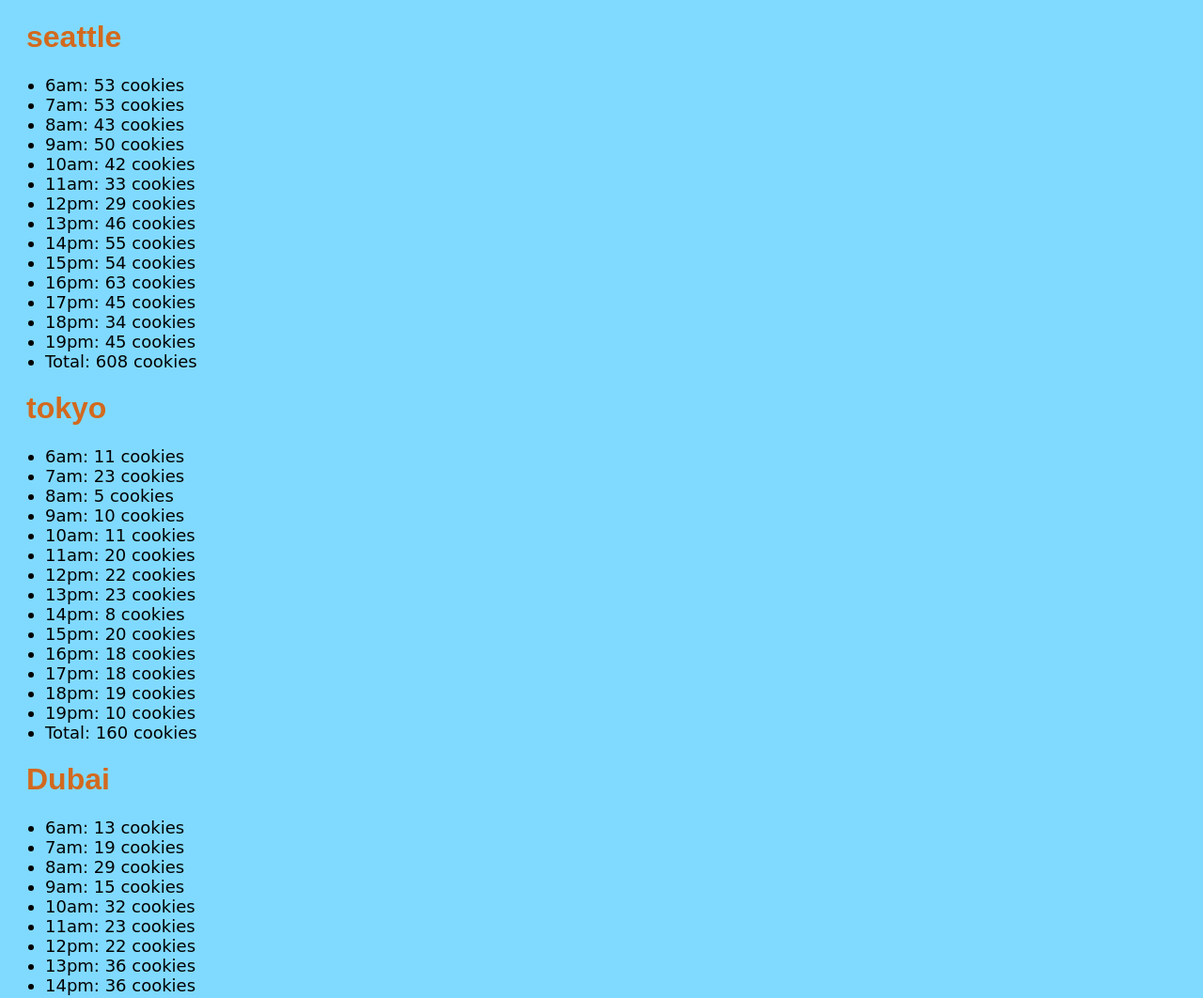
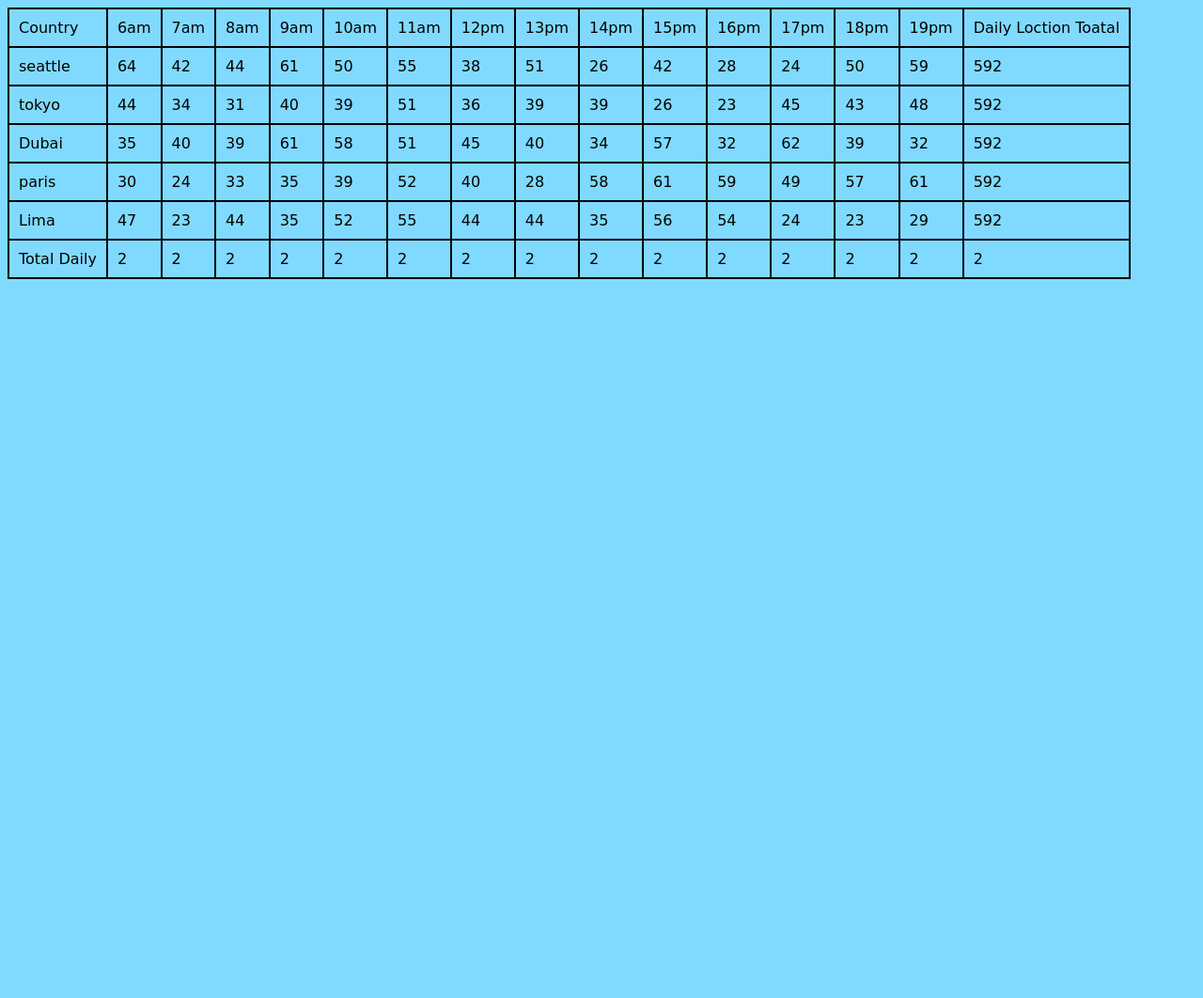
Before and after one commit to ahmadaldabouqii/cookie-stand, a plain HTML site: page sales.html in a window 1280 px wide. Shown: the top 1062 px of the page at 94% size. After the commit the page ends 800 px from the top, so only its background shows below. Drawn offline with Linux system fonts and the light colour scheme.

Commit message:
replace object with constructor and replace buldded list wit table

```diff
--- a/css/style.css
+++ b/css/style.css
@@ -8,7 +8,7 @@ img{
 
 body{
     background-color:#80daff ;
-    color: chocolate;
+
 }
 
 li{
@@ -26,10 +26,6 @@ a, u {
     text-decoration: none;
 }
 
-nav{
-
-}
-
 footer{
     position: fixed;
     bottom:0;
@@ -37,3 +33,14 @@ footer{
     font-family: cursive;
     margin-bottom: 15px;
 }
+
+table{
+    border-collapse: collapse;
+    border:2px black solid;
+  }
+
+  td, th, tr{
+    border:solid 2px black;
+    font-family: cursive;
+    padding : 10px;
+  }
--- a/js/app.js
+++ b/js/app.js
@@ -1,13 +1,19 @@
 'use strict';
-
 let total = 0;
 
-let seattle = document.createElement('h1');
-seattle.innerHTML = 'seattle';
+let table = document.getElementById('table');
+let avg = document.createElement('td');
 
-let main = document.getElementById('demo');
-let unOrderedList = document.createElement('ul');
-let avg = document.createElement('li');
+
+
+function Data(min, max) {
+    this.min = min;
+    this.max = max;
+}
+
+function hourlyCustomers(min, max) {
+    return Math.floor(Math.random() * (max - min + 1) + min);
+}
 
 let seattleData = {
     seattle: [],
@@ -16,205 +22,263 @@ let seattleData = {
         for (let i = 6; i < 20; i++) {
             if (i < 12) {
                 total += hourlyCustomers(23, 65);
-                this.seattle.push(i + 'am: ' + hourlyCustomers(23, 65) + ' cookies');
+                // this.seattle.push(i + 'am: ' + hourlyCustomers(23, 65) + ' cookies');
             } else {
                 total += hourlyCustomers(23, 65);
-                this.seattle.push(i + 'pm: ' + hourlyCustomers(23, 65) + ' cookies');
+                // this.seattle.push(i + 'pm: ' + hourlyCustomers(23, 65) + ' cookies');
             }
         }
     },
 
     avgCookiesSales: function () {
-        return 'Avg Cookie / Sale: ' + total / 365;
+        return Math.ceil(total / 365);
     }
 }
 seattleData.hours();
-function hourlyCustomers(min, max) {
-    return Math.floor(Math.random() * (max - min + 1) + min);
-}
 
-for (let i = 0; i < seattleData.seattle.length; i++) {
-    let li = document.createElement('li');
-    li.innerHTML = seattleData.seattle[i];
-    unOrderedList.appendChild(li);
-}
+let sea = new Data(23, 65);
 
-main.appendChild(seattle);
-avg.innerHTML = 'Total: ' + total + ' cookies';
-unOrderedList.appendChild(avg);
-main.appendChild(unOrderedList);
-
-// ===========================================================================================================
-
-total = 0;
-
-let tokyo = document.createElement('h1');
-tokyo.innerHTML = 'tokyo';
-main.appendChild(tokyo);
-
-let tokyo_ul = document.createElement('ul');
-let tokyo_avg = document.createElement('li');
+let hoursWork = [];
+let Country = ['seattle', 'tokyo', 'Dubai', 'paris', 'Lima'];
 
 
-let tokyoData = {
-    tokyo: [],
-    hours: function () {
+for (let i = 5; i < 21; i++) {
+    if (i === 5) {
+        hoursWork.push("Country");
+    }
+    else if (i < 12) {
+        hoursWork.push(i + 'am');
 
-        for (let i = 6; i < 20; i++) {
-            if (i < 12) {
-                total += hourlyCustomers(3, 24);
-                this.tokyo.push(i + 'am: ' + hourlyCustomers(3, 24) + ' cookies');
-            } else {
-                total += hourlyCustomers(3, 24);
-                this.tokyo.push(i + 'pm: ' + hourlyCustomers(3, 24) + ' cookies');
-            }
-        }
-    },
-
-    avgCookiesSales: function () {
-        return 'Avg Cookie / Sale: ' + total / 365;
+    }
+    else if (i === 20) {
+        hoursWork.push("Daily Loction Toatal");
+    }
+    else {
+        hoursWork.push(i + 'pm');
     }
 }
 
-tokyoData.hours();
+let tr = document.createElement('tr');
 
-for (let i = 0; i < tokyoData.tokyo.length; i++) {
-    let li = document.createElement('li');
-    li.innerHTML = tokyoData.tokyo[i];
-    tokyo_ul.appendChild(li);
-}
+(function addRow() {
+    for (let i = 0; i < hoursWork.length; i++) {
+        let td = document.createElement('td');
+        td.innerHTML = hoursWork[i];
+        tr.appendChild(td);
+        table.appendChild(tr);
+    }
 
-tokyo_avg.innerHTML = 'Total: ' + total + ' cookies';
-tokyo_ul.appendChild(tokyo_avg);
-main.appendChild(tokyo_ul);
+    for (let i = 0; i < Country.length; i++) {
+        let tr2 = document.createElement('tr');
+        let td2 = document.createElement('td');
+        td2.innerHTML = Country[i];
+        tr2.appendChild(td2);
+        table.appendChild(tr2);
 
-// ===========================================================================================================
+        for (let z = 0; z < 15; z++) {
+            let td2 = document.createElement('td');
+            td2.innerHTML = hourlyCustomers(23, 65);
+            tr2.appendChild(td2);
+            table.appendChild(tr2);
 
-total = 0;
-
-let Dubai = document.createElement('h1');
-Dubai.innerHTML = 'Dubai';
-main.appendChild(Dubai);
-
-let Dubai_ul = document.createElement('ul');
-let Dubai_avg = document.createElement('li');
-
-let DubaiData = {
-    Dubai: [],
-    hours: function () {
-
-        for (let i = 6; i < 20; i++) {
-            if (i < 12) {
-                total += hourlyCustomers(11, 38);
-                this.Dubai.push(i + 'am: ' + hourlyCustomers(11, 38) + ' cookies');
-            } else {
-                total += hourlyCustomers(11, 38);
-                this.Dubai.push(i + 'pm: ' + hourlyCustomers(11, 38) + ' cookies');
+            if (z === 14) {
+                td2.innerHTML = total;
+                tr2.appendChild(td2);
+                table.appendChild(tr2);
             }
         }
-    },
+    }
+})();
+let tr4 = document.createElement('tr');
 
-    avgCookiesSales: function () {
-        return 'Avg Cookie / Sale: ' + total / 365;
+for (let i = 0; i < hoursWork.length; i++) {
+    let td4 = document.createElement('td');
+    td4.innerHTML = seattleData.avgCookiesSales();
+    tr4.appendChild(td4);
+    table.appendChild(tr4);
+    if (i === 0) {
+        td4.innerHTML = "Total Daily";
+        tr4.appendChild(td4);
+        table.appendChild(tr4);
     }
 }
 
-DubaiData.hours();
 
-for (let i = 0; i < DubaiData.Dubai.length; i++) {
-    let li = document.createElement('li');
-    li.innerHTML = DubaiData.Dubai[i];
-    Dubai_ul.appendChild(li);
-}
+avg.innerHTML = 'Total: ' + total + ' cookies';
 
-Dubai_avg.innerHTML = 'Total: ' + total + ' cookies';
-Dubai_ul.appendChild(Dubai_avg);
-main.appendChild(Dubai_ul);
+// table.appendChild(td);
 
-// ===========================================================================================================
+// // ===========================================================================================================
 
-total = 0;
+// total = 0;
 
-let Paris = document.createElement('h1');
-Paris.innerHTML = 'Paris';
-main.appendChild(Paris);
+// let tokyo = document.createElement('h1');
+// tokyo.innerHTML = 'tokyo';
+// main.appendChild(tokyo);
 
-let Paris_ul = document.createElement('ul');
-let Paris_avg = document.createElement('li');
+// let tokyo_ul = document.createElement('ul');
+// let tokyo_avg = document.createElement('li');
 
-let ParisData = {
-    Paris: [],
-    hours: function () {
 
-        for (let i = 6; i < 20; i++) {
-            if (i < 12) {
-                total += hourlyCustomers(20, 38);
-                this.Paris.push(i + 'am: ' + hourlyCustomers(20, 38) + ' cookies');
-            } else {
-                total += hourlyCustomers(20, 38);
-                this.Paris.push(i + 'pm: ' + hourlyCustomers(20, 38) + ' cookies');
-            }
-        }
-    },
+// let tokyoData = {
+//     tokyo: [],
+//     hours: function () {
 
-    avgCookiesSales: function () {
-        return 'Avg Cookie / Sale: ' + total / 365;
-    }
-}
+//         for (let i = 6; i < 20; i++) {
+//             if (i < 12) {
+//                 total += hourlyCustomers(3, 24);
+//                 this.tokyo.push(i + 'am: ' + hourlyCustomers(3, 24) + ' cookies');
+//             } else {
+//                 total += hourlyCustomers(3, 24);
+//                 this.tokyo.push(i + 'pm: ' + hourlyCustomers(3, 24) + ' cookies');
+//             }
+//         }
+//     },
 
-ParisData.hours();
+//     avgCookiesSales: function () {
+//         return 'Avg Cookie / Sale: ' + total / 365;
+//     }
+// }
 
-for (let i = 0; i < ParisData.Paris.length; i++) {
-    let li = document.createElement('li');
-    li.innerHTML = ParisData.Paris[i];
-    Paris_ul.appendChild(li);
-}
+// tokyoData.hours();
 
-Paris_avg.innerHTML = 'Total: ' + total + ' cookies';
-Paris_ul.appendChild(Paris_avg);
-main.appendChild(Paris_ul);
+// for (let i = 0; i < tokyoData.tokyo.length; i++) {
+//     let li = document.createElement('li');
+//     li.innerHTML = tokyoData.tokyo[i];
+//     tokyo_ul.appendChild(li);
+// }
 
-// ===========================================================================================================
+// tokyo_avg.innerHTML = 'Total: ' + total + ' cookies';
+// tokyo_ul.appendChild(tokyo_avg);
+// main.appendChild(tokyo_ul);
 
-total = 0;
+// // ===========================================================================================================
 
-let Lima = document.createElement('h1');
-Lima.innerHTML = 'Lima';
-main.appendChild(Lima);
+// total = 0;
 
-let Lima_ul = document.createElement('ul');
-let Lima_avg = document.createElement('li');
+// let Dubai = document.createElement('h1');
+// Dubai.innerHTML = 'Dubai';
+// main.appendChild(Dubai);
 
-let LimaData = {
-    Lima: [],
-    hours: function () {
+// let Dubai_ul = document.createElement('ul');
+// let Dubai_avg = document.createElement('li');
 
-        for (let i = 6; i < 20; i++) {
-            if (i < 12) {
-                total += hourlyCustomers(2, 16);
-                this.Lima.push(i + 'am: ' + hourlyCustomers(2, 16) + ' cookies');
-            } else {
-                total += hourlyCustomers(2, 16);
-                this.Lima.push(i + 'pm: ' + hourlyCustomers(2, 16) + ' cookies');
-            }
-        }
-    },
+// let DubaiData = {
+//     Dubai: [],
+//     hours: function () {
 
-    avgCookiesSales: function () {
-        return 'Avg Cookie / Sale: ' + total / 365;
-    }
-}
+//         for (let i = 6; i < 20; i++) {
+//             if (i < 12) {
+//                 total += hourlyCustomers(11, 38);
+//                 this.Dubai.push(i + 'am: ' + hourlyCustomers(11, 38) + ' cookies');
+//             } else {
+//                 total += hourlyCustomers(11, 38);
+//                 this.Dubai.push(i + 'pm: ' + hourlyCustomers(11, 38) + ' cookies');
+//             }
+//         }
+//     },
 
-LimaData.hours();
+//     avgCookiesSales: function () {
+//         return 'Avg Cookie / Sale: ' + total / 365;
+//     }
+// }
 
-for (let i = 0; i < LimaData.Lima.length; i++) {
-    let li = document.createElement('li');
-    li.innerHTML = LimaData.Lima[i];
-    Lima_ul.appendChild(li);
-}
+// DubaiData.hours();
 
-Lima_avg.innerHTML = 'Total: ' + total + ' cookies';
-Lima_ul.appendChild(Lima_avg);
-main.appendChild(Lima_ul);
+// for (let i = 0; i < DubaiData.Dubai.length; i++) {
+//     let li = document.createElement('li');
+//     li.innerHTML = DubaiData.Dubai[i];
+//     Dubai_ul.appendChild(li);
+// }
 
-// ===========================================================================================================
+// Dubai_avg.innerHTML = 'Total: ' + total + ' cookies';
+// Dubai_ul.appendChild(Dubai_avg);
+// main.appendChild(Dubai_ul);
+
+// // ===========================================================================================================
+
+// total = 0;
+
+// let Paris = document.createElement('h1');
+// Paris.innerHTML = 'Paris';
+// main.appendChild(Paris);
+
+// let Paris_ul = document.createElement('ul');
+// let Paris_avg = document.createElement('li');
+
+// let ParisData = {
+//     Paris: [],
+//     hours: function () {
+
+//         for (let i = 6; i < 20; i++) {
+//             if (i < 12) {
+//                 total += hourlyCustomers(20, 38);
+//                 this.Paris.push(i + 'am: ' + hourlyCustomers(20, 38) + ' cookies');
+//             } else {
+//                 total += hourlyCustomers(20, 38);
+//                 this.Paris.push(i + 'pm: ' + hourlyCustomers(20, 38) + ' cookies');
+//             }
+//         }
+//     },
+
+//     avgCookiesSales: function () {
+//         return 'Avg Cookie / Sale: ' + total / 365;
+//     }
+// }
+
+// ParisData.hours();
+
+// for (let i = 0; i < ParisData.Paris.length; i++) {
+//     let li = document.createElement('li');
+//     li.innerHTML = ParisData.Paris[i];
+//     Paris_ul.appendChild(li);
+// }
+
+// Paris_avg.innerHTML = 'Total: ' + total + ' cookies';
+// Paris_ul.appendChild(Paris_avg);
+// main.appendChild(Paris_ul);
+
+// // ===========================================================================================================
+
+// total = 0;
+
+// let Lima = document.createElement('h1');
+// Lima.innerHTML = 'Lima';
+// main.appendChild(Lima);
+
+// let Lima_ul = document.createElement('ul');
+// let Lima_avg = document.createElement('li');
+
+// let LimaData = {
+//     Lima: [],
+//     hours: function () {
+
+//         for (let i = 6; i < 20; i++) {
+//             if (i < 12) {
+//                 total += hourlyCustomers(2, 16);
+//                 this.Lima.push(i + 'am: ' + hourlyCustomers(2, 16) + ' cookies');
+//             } else {
+//                 total += hourlyCustomers(2, 16);
+//                 this.Lima.push(i + 'pm: ' + hourlyCustomers(2, 16) + ' cookies');
+//             }
+//         }
+//     },
+
+//     avgCookiesSales: function () {
+//         return 'Avg Cookie / Sale: ' + total / 365;
+//     }
+// }
+
+// LimaData.hours();
+
+// for (let i = 0; i < LimaData.Lima.length; i++) {
+//     let li = document.createElement('li');
+//     li.innerHTML = LimaData.Lima[i];
+//     Lima_ul.appendChild(li);
+// }
+
+// Lima_avg.innerHTML = 'Total: ' + total + ' cookies';
+// Lima_ul.appendChild(Lima_avg);
+// main.appendChild(Lima_ul);
+
+// // ===========================================================================================================
--- a/sales.html
+++ b/sales.html
@@ -9,7 +9,10 @@
     <link rel="stylesheet" href="./css/style.css">
 </head>
 
-<body id="demo">
+<body>
+    <table id="table">
+
+    </table>
     <script src="./js/app.js"></script>
 </body>
 
```
